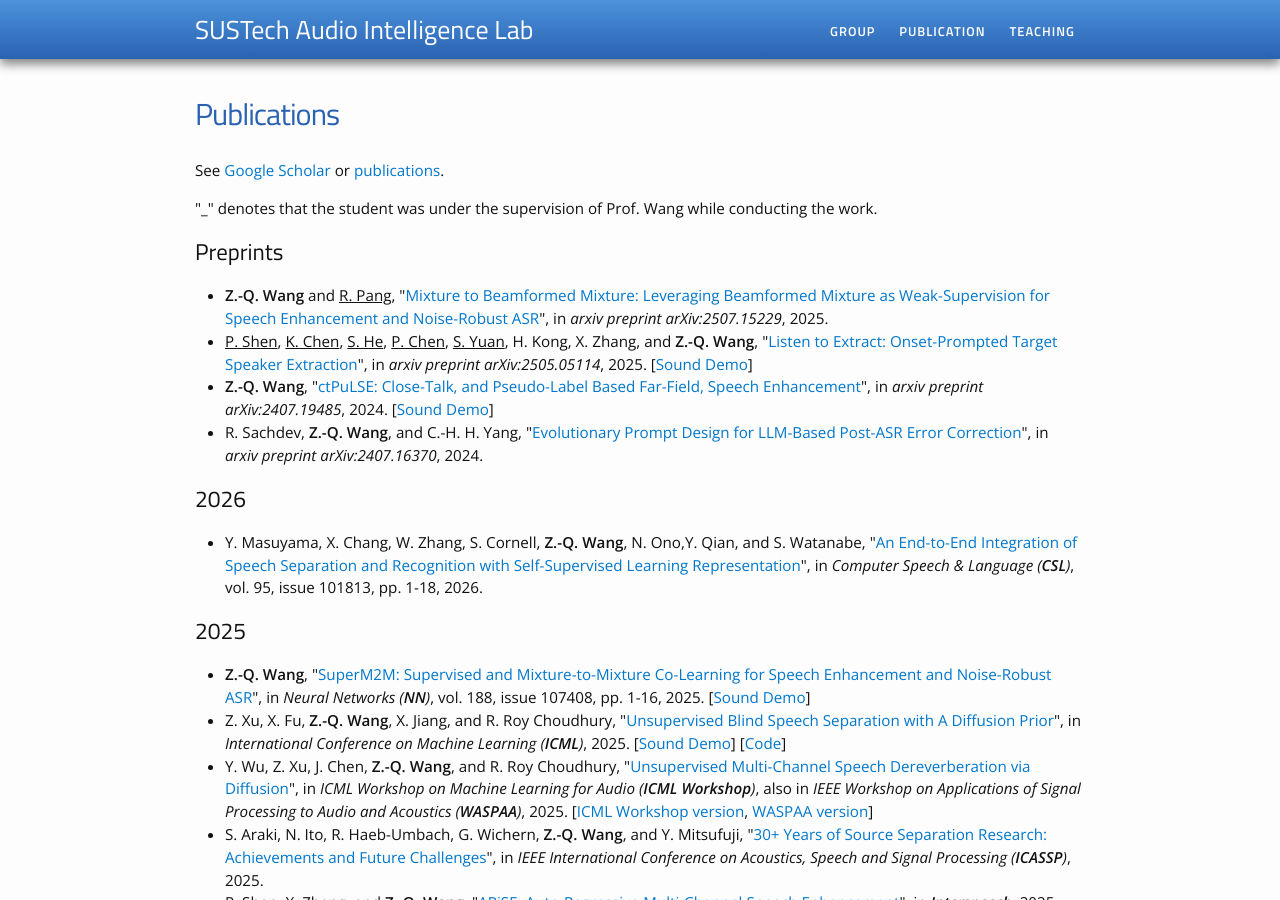
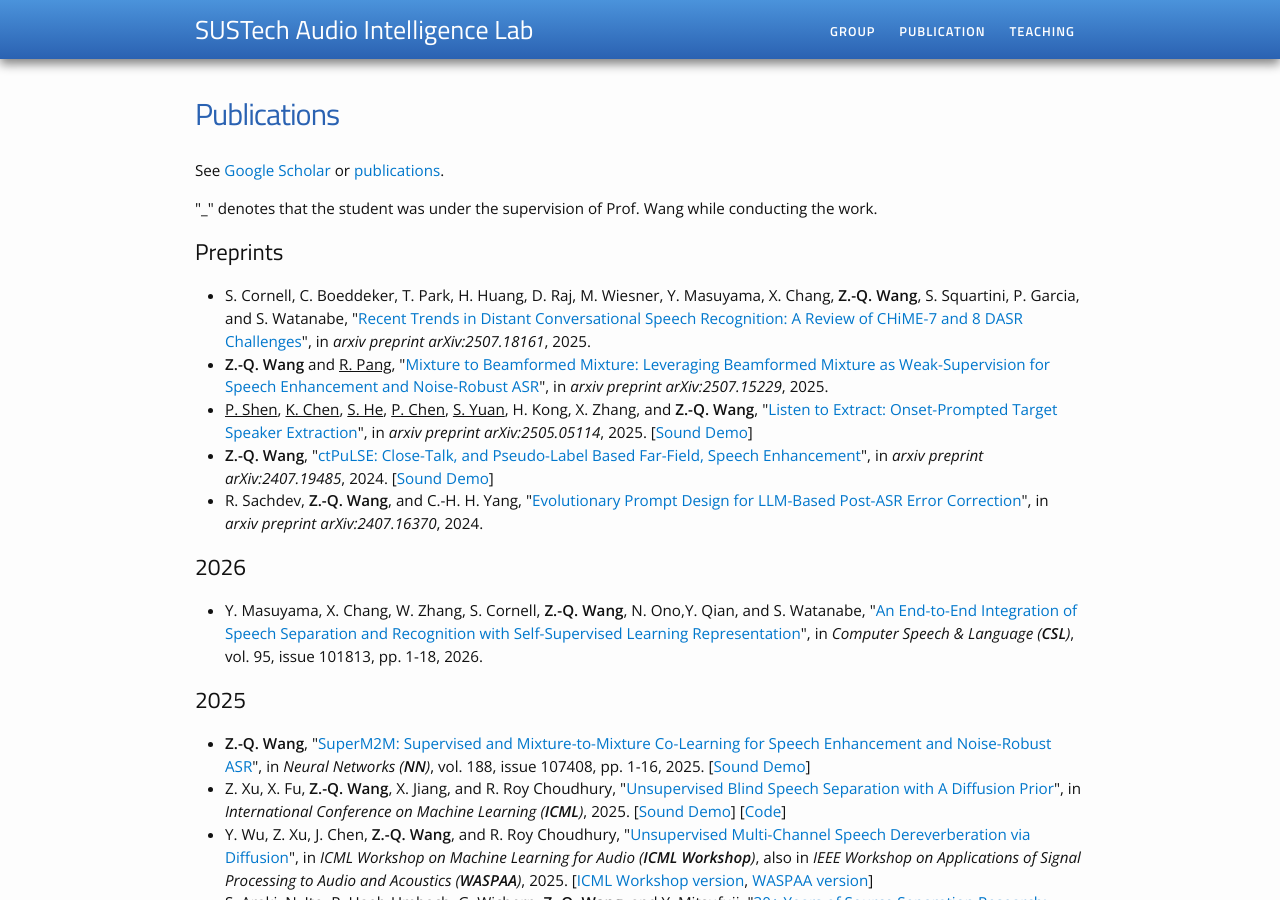
Before and after one commit to sustechailab/sustechailab.github.io, a Jekyll site: the page publication.html, which Jekyll copies as it is, in a window 1280 px wide and 900 px high. Built offline with Jekyll 4.4.1, drawn with Linux system fonts in a browser that asks for light colours.

Commit message:
Initial commit

```diff
--- a/publication.html
+++ b/publication.html
@@ -78,6 +78,11 @@
 
 <h2>Preprints</h2>
 <ul>
+
+    <li>
+    S. Cornell, C. Boeddeker, T. Park, H. Huang, D. Raj, M. Wiesner, Y. Masuyama, X. Chang, <strong>Z.-Q. Wang</strong>, S. Squartini, P. Garcia, and S. Watanabe, "<a href="https://arxiv.org/abs/2507.18161" target="view_window">Recent Trends in Distant Conversational Speech Recognition: A Review of CHiME-7 and 8 DASR Challenges</a>", in <i>arxiv preprint arXiv:2507.18161</i>, 2025.
+    </li>
+
     <li>
     <strong>Z.-Q. Wang</strong> and <u>R. Pang</u>, "<a href="https://arxiv.org/abs/2507.15229" target="view_window">Mixture to Beamformed Mixture: Leveraging Beamformed Mixture as Weak-Supervision for Speech Enhancement and Noise-Robust ASR</a>", in <i>arxiv preprint arXiv:2507.15229</i>, 2025.
     </li>
@@ -99,7 +104,7 @@
 <h2>2026</h2>
 <ul>
 	<li>
-    Y. Masuyama, X. Chang, W. Zhang, S. Cornell, <strong>Z.-Q. Wang</strong>, N. Ono,Y. Qian, and S. Watanabe, "<a href="https://zqwang7.github.io/publications/Yoshiki_CSL_2025.pdf", target="view_window">An End-to-End Integration of Speech Separation and Recognition with Self-Supervised Learning Representation</a>", in <i>Computer Speech & Language (<strong>CSL</strong>)</i>, vol. 95, issue 101813, pp. 1-18, 2026.
+    Y. Masuyama, X. Chang, W. Zhang, S. Cornell, <strong>Z.-Q. Wang</strong>, N. Ono,Y. Qian, and S. Watanabe, "<a href="https://zqwang7.github.io/publications/Yoshiki_CSL_2025.pdf" target="view_window">An End-to-End Integration of Speech Separation and Recognition with Self-Supervised Learning Representation</a>", in <i>Computer Speech & Language (<strong>CSL</strong>)</i>, vol. 95, issue 101813, pp. 1-18, 2026.
 	</li>
 </ul>
 
```
